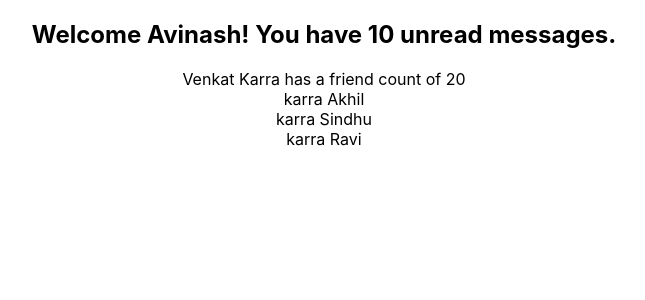
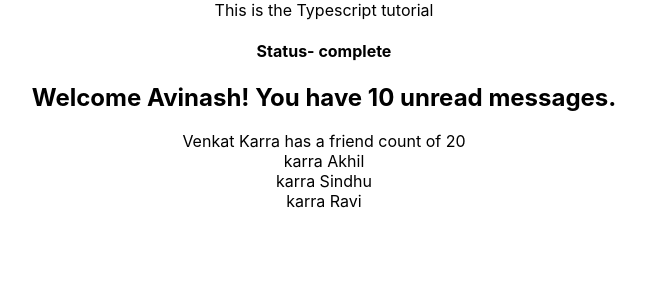
Before and after one commit to sg-venkat-a-karra/React-Typescript-CC, a React (Create React App) app: page / in a window 1280 px wide. Shown: the top 300 px of the page, without its empty margins (316-961 px from the left). Built offline with nearby package versions, Linux system fonts and the light colour scheme.

Commit message:
Advanced Props

```diff
--- a/src/App.tsx
+++ b/src/App.tsx
@@ -2,6 +2,9 @@ import './App.css';
 import Greet from 'components/Greet';
 import Person from 'components/Person';
 import PersonList from 'components/PersonList';
+import Status from 'components/Status';
+import Heading from 'components/Heading';
+import Oscar from 'components/Oscar';
 
 const friends = [
   { fName: 'Akhil', lName: 'karra' },
@@ -12,7 +15,11 @@ const friends = [
 function App() {
   return (
     <div className='App'>
-      <Greet name='Avinash' isLoggedIn={true} messageCount={10} />
+      <Oscar>
+        <Heading>This is the Typescript tutorial</Heading>
+      </Oscar>
+      <Status status='complete' />
+      <Greet name='Avinash' isLoggedIn={true} />
       <Person name={{ fName: 'Venkat', lName: 'Karra' }} friendCount={20} />
       <PersonList friends={friends} />
     </div>
--- a/src/components/Greet.tsx
+++ b/src/components/Greet.tsx
@@ -5,15 +5,16 @@ import React from 'react';
  */
 type GreetProps = {
   name: string;
-  messageCount: number;
+  messageCount?: number;
   isLoggedIn: boolean;
 };
 
 const Greet = (props: GreetProps) => {
+  const { messageCount = 10 } = props;
   return (
     <h2>
       {props.isLoggedIn
-        ? `Welcome ${props.name}! You have ${props.messageCount} unread messages.`
+        ? `Welcome ${props.name}! You have ${messageCount} unread messages.`
         : `Welcome Team`}
     </h2>
   );
--- /dev/null
+++ b/src/components/Heading.tsx
@@ -0,0 +1,11 @@
+type HeadingProps = {
+  children: string;
+};
+/**
+ *
+ */
+const Heading = (props: HeadingProps) => {
+  return <div>{props.children}</div>;
+};
+
+export default Heading;
--- /dev/null
+++ b/src/components/Oscar.tsx
@@ -0,0 +1,12 @@
+/**
+ *
+ */
+
+type OscarProps = {
+  children: React.ReactNode;
+};
+const Oscar = (props: OscarProps) => {
+  return <div>{props.children}</div>;
+};
+
+export default Oscar;
--- /dev/null
+++ b/src/components/Status.tsx
@@ -0,0 +1,26 @@
+import React from 'react';
+
+/**
+ *
+ */
+type StatusProps = {
+  status: 'loading' | 'waiting' | 'complete';
+};
+
+const Status = (props: StatusProps) => {
+  let message;
+  if (
+    props.status === 'loading' ||
+    props.status === 'waiting' ||
+    props.status === 'complete'
+  ) {
+    message = props.status;
+  }
+  return (
+    <div>
+      <h4>Status- {message}</h4>
+    </div>
+  );
+};
+
+export default Status;
```
